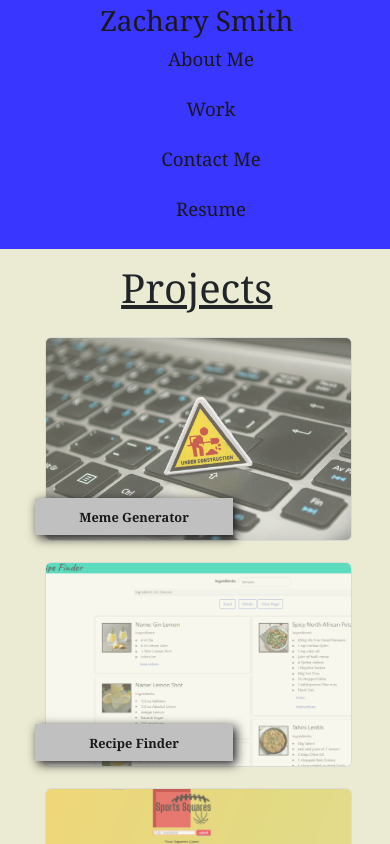
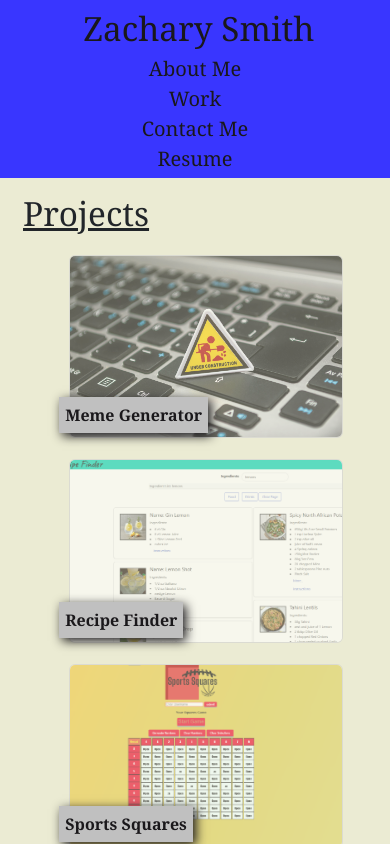
Before and after one commit to smithz852/react-portfolio, a React (Vite) app: page /Work in a window 390 px wide. Shown: the top 844 px of the page. Built offline with nearby package versions, Linux system fonts and the light colour scheme.

Commit message:
Add media queries

```diff
--- a/src/App.css
+++ b/src/App.css
@@ -30,7 +30,7 @@ h2 {
 }
 
 h3 {
-  font-size: 50pt !important;
+  font-size: 35pt !important;
   color: rgb(57, 54, 255) !important;
   font-weight: bold !important;
 }
@@ -38,6 +38,8 @@ h3 {
 .background-h3 {
   background-color: rgb(26, 24, 27);
   opacity: 90%;
+  margin-right: 15%;
+  margin-left: 15%;
 }
 
 h4 {
@@ -72,12 +74,23 @@ footer {
   padding-bottom: 1%;
 }
 
+.portfolioTitle {
+  flex-basis: 50%;
+  flex-wrap: nowrap;
+  font-size: 35pt;
+  margin-left: 1%;
+}
+
 img {
   object-fit: fill;
   max-width: 100%;
 }
 /* sets flex boxes throughout page */
 .flex {
+  display: flex;
+}
+
+.headerFlex {
   display: flex;
 }
 
@@ -184,6 +197,7 @@ img {
 
 .bioHeader {
   margin-top: 5%;
+  padding-right: 3%;
 }
 
 .bioSig {
@@ -236,8 +250,8 @@ img {
   border: 30px solid rgb(26, 24, 27);
   border-bottom: 50px solid black;
   border-top: 50px solid black;
-  margin-left: 25%;
-  margin-right: 25%;
+  margin-left: 23%;
+  margin-right: 23%;
   border-radius: 10px 10px 10px 10px;
 }
 
@@ -369,175 +383,249 @@ img {
 .myButton:hover {opacity: 1}
 
 /* Media screen section */
-
-@media screen and (max-width: 1024px) {
-  h2 {
-     margin-left: 4%;
+@media screen and (max-width: 1440px) {
+ h3 {
+   font-size: 35pt !important;
+ }
+ .background-h3 {
+  margin-right: 10%;
+    margin-left: 10%;
+ }
+ .carousel-container {
+  margin-left: 16%;
+    margin-right: 16%;
+}
+.contactContainer {
+  margin-bottom: 10%;
 }
 }
 
-
-@media screen and (max-width: 920px) {
+@media screen and (max-width: 1365px) {
   p {
-font-size: 13pt; }
-
-  .card-descr {
-    width: 90%;
+    font-size: 15pt;
   }
 
- .top-descr {
-   width: 50%;
+  .travelContainer {
+    max-width: 320px;
   }
-
- .project-descr {
-  font-size: 85%;
- }
-
- .project-text {
-   font-size: 85%;
+  .contactContainer {
+    margin-bottom: 15%;
   }
 }
 
+@media screen and (max-width: 1275px) {
+  .bioCloser {
+    font-size: 13pt;
+  }
+  .contactContainer {
+    margin-bottom: 20%;
+  }
+}
 
+@media screen and (max-width: 1185px) {
+ h3 {
+  font-size: 30pt !important;
+ }
+ /* h2 {
+  font-size: 25pt !important;
+ } */
+.carousel-container {
+  margin-left: 14%;
+    margin-right: 14%;
+}
 
-@media screen and (max-width: 768px) {
-  p {
+.achievments {
+  font-size: 13pt;
+}
+.project-descr {
   font-size: 12pt;
 }
-
-  .inline   {
-      flex: 1 2 0;
 }
 
-   header {
-     text-align: center;
-     flex-direction: column;
-     width: 100%;
+@media screen and (max-width: 1135px) {
+  .logoContainer {
+    height: 150px;
+    width: 150px;
+  }
+  #portrait {
+    width: 225px;
+    height: 245px;
+  }
+  .achievments {
+    font-size: 11pt;
+  }
+  .bioCloser {
+    font-size: 11pt;
+  }
+ li {
+  font-size: 11pt;
+ }
+ .container {
+  flex-basis: 45%;
+ }
+ .contactContainer {
+  margin-bottom: 25%;
+  margin-top: 15%;
+ }
 }
 
-   h2 {
-      padding-right: 4%;
+@media screen and (max-width: 1035px) {
+  .travelContainer {
+    max-width: 275px;
+  }
 }
 
-  ul  {
-justify-content: end;
-    padding-left: 0;
-
+@media screen and (max-width: 960px) {
+  .flex {
+    flex-wrap: wrap;
+  }
+  #portrait {
+    width: 170px;
+    height: 215px;
+  }
+  .snapshotUl {
+    flex-wrap: wrap;
+    gap: 10%;
+    justify-content: center;
+  }
+  .snapshotFlex {
+    padding: 3%;
+  }
+  .carousel-container {
+    margin-left: 9%;
+      margin-right: 9%;
+  }
+  .bioPage {
+    border-left: 0;
+  }
+  .bioHeader {
+    margin-left: 5%;
+    text-decoration: underline;
+  }
+  .bioSig {
+    font-size: 20pt;
+  }
+  .travelContainer {
+    max-width: 250px;
+  }
+  .contactContainer {
+    margin-bottom: 25%;
+  margin-top: 20%;
+  }
 }
 
-   li {
-    max-height: 50px;
-align-content: start;   }
-
-  #portrait {
-   align-content: center;
+@media screen and (max-width: 805px) {
+  .carousel-container {
+    margin-left: 5%;
+      margin-right: 5%;
+  }
+  .snapshotFlex {
+    flex-basis: 33%;
+  }
+  .travelFlex {
+    flex-wrap: wrap;
+  }
+  .travelContainer {
+    margin: 3%;
+  }
+  .container {
+    flex-basis: 50%;
+  }
+  .contactContainer {
+    margin-bottom: 30%;
+  margin-top: 30%;
+  }
 }
 
- .work-flexbox {
-  justify-content: start;
-  margin-left: 3.5%;
+@media screen and (max-width: 645px) {
+  .portfolioTitle {
+    font-size: 25pt;
+  }
+  h2 {
+    font-size: 25pt !important;
+  }
+  .carousel-container {
+    border: 20px solid rgb(26, 24, 27);
+  border-bottom: 20px solid black;
+  border-top: 20px solid black;
+    margin: 0;
+  }
+  #portrait {
+    width: 150px;
+    height: 185px;
+  }
+  .logoContainer {
+    width: 100px;
+    height: 100px;
+  }
+  .snapshotUl {
+    flex-wrap: wrap;
+    gap: 10%;
+    justify-content: center;
+  }
+  .snapshotFlex {
+    padding: 3%;
+  }
+  .achievments {
+    font-size: 9pt;
+  }
+  .bioCloser {
+    font-size: 9pt;
+  }
+ li {
+  font-size: 9pt;
+ }
+ .contactContainer {
+  margin-bottom: 38%;
+margin-top: 38%;
+}
+.contactBtn {
+  font-size: 14pt;
+}
 }
 
- .card-descr {
-  width: 82%;
+@media screen and (max-width: 550px) {
+  .snapshotUl {
+    display: block;
+    padding: 0;
   }
-
-.top-descr {
- width: 52%;
+  .achievments {
+    font-size: 12pt;
   }
-
-.project-descr {
-  font-size: 67%;
+  .bioCloser {
+    font-size: 12pt;
   }
-
-.project-text {
- font-size: 55%;
+ .carousel-container {
+  border: 10px solid rgb(26, 24, 27);
+  border-bottom: 10px solid black;
+  border-top: 10px solid black;
  }
-
+ h3 {
+  font-size: 20pt !important;
  }
-
-@media screen and (max-width: 620px) {
-  h1 {
-    min-width: 95%;
+ .background-h3 {
+  margin-right: 15%;
+    margin-left: 15%;
  }
-
-  h3 {
-    margin-top: 2%;
-    margin-left: 0%;
-    padding: 0%;
+ ul {
+  display: block;
+  padding: 0 !important;
  }
-
- body {
-  padding: 0px;
-  margin: 0;
+ #portrait {
+  text-align: -webkit-center;
  }
-
- ul {
-  flex-direction: column;
+ .headerFlex {
+  display: block;
  }
-
- div {
-  flex-direction: column;
+ .portfolioTitle {
+  display: block;
+  width: 100%;
+  text-align: center;
  }
-
- .work-sidebar {
-    margin-bottom: 3%;
+ li {
+  font-size: 15pt;
  }
-
-  .work-flexbox {
-    border: none;
-    margin-left: 2%;
+ .container {
+  flex-basis: 85%;
  }
-
-  .container {
-    flex-basis: 96%;
-    margin-left: 0;
 }
-
-  #top-container {
-    flex-basis: 96%;
-    margin-left: 0;
-  }
-
-  #top-card {
-    margin-left: 0;
-  }
-
-  .card {
-    margin-left: 0;
-  }
-
- .footer-block {
-   flex-direction: column;
-  }
-
-  .contact-me {
-    border: none;
-  }
-
-  .card-descr {
-    width: 60%;
-  }
-
-  .top-descr {
-   width: 52%;
-  }
-
-  .project-descr {
-    font-size: 80%;
-  }
-
-  .project-text {
-   font-size: 75%;
-  }
-
-  .card-placeholder {
-    left: 0.5%;
-  }
-
-  .card-top {
-    left: 0.5%;
-    bottom: 3%;
-  }
-
-}
--- a/src/Components/Bio.jsx
+++ b/src/Components/Bio.jsx
@@ -36,7 +36,7 @@ export function Bio() {
           </div>
           <div className="snapshotFlex">
         <p className="achievments">Industry Experience In:</p>
-         <ul style={{display: "block"}}>
+         <ul style={{display: "block", padding: 0}}>
           <div className="workHistoryLi">
           <li>Automotive</li>
           <li>Music Marketing</li>
--- a/src/Components/FooterComp.jsx
+++ b/src/Components/FooterComp.jsx
@@ -5,7 +5,7 @@ export function FooterComp() {
 
   return (
     <>
-    <header className="flex footerMargin">
+    <header className="headerFlex footerMargin">
           <h2>Contact Me</h2>
           <ul>
             <li><a href="tel: +18057603230">(805) 760-3230</a></li>
--- a/src/Components/PortfolioNavbar.jsx
+++ b/src/Components/PortfolioNavbar.jsx
@@ -11,11 +11,11 @@ function changePage(path) {
 
   return (
   <>
-  <header className="flex">
-        <h1><Link to='/' onClick={() => {
+  <header className="headerFlex">
+        <span className='portfolioTitle'><Link to='/' onClick={() => {
               let path = '/'
               changePage(path);
-          }}>Zachary Smith</Link></h1>
+          }}>Zachary Smith</Link></span>
         <ul>
           <li>
           <Link to='/AboutMe' onClick={() => {
```
Lines whose indentation alone changed are shown as unchanged.
